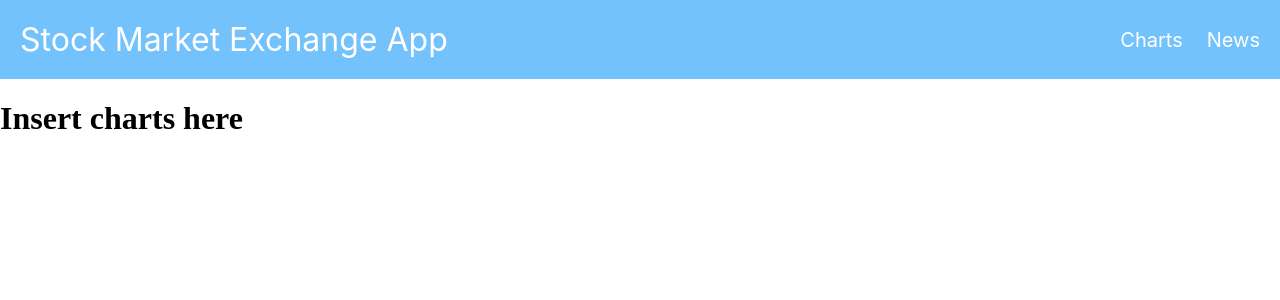
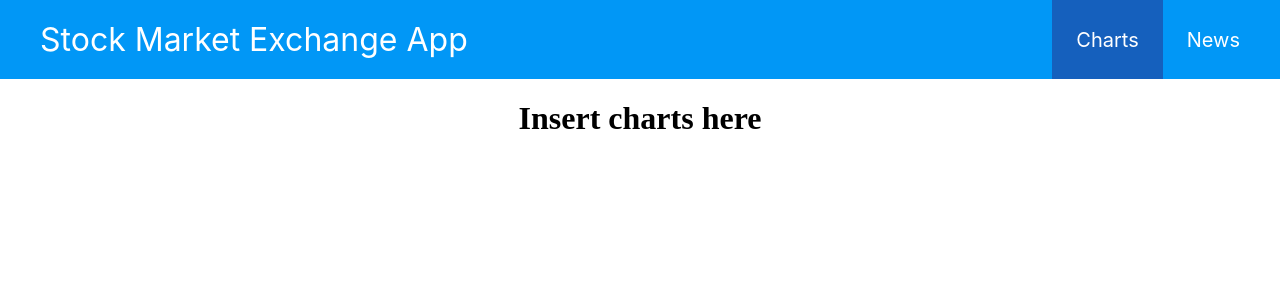
Before and after one commit to Robert-liu3/ECSE-428-team-08, a React (Create React App) app in the folder frontend/: page /charts in a window 1280 px wide. Shown: the top 300 px of the page. Built offline with nearby package versions, Linux system fonts and the light colour scheme.

Commit message:
Improved nav bar

```diff
--- a/frontend/package.json
+++ b/frontend/package.json
@@ -12,6 +12,7 @@
     "react": "^18.2.0",
     "react-dom": "^18.2.0",
     "react-file-base64": "^1.0.3",
+    "react-router-dom": "^6.4.2",
     "react-scripts": "^5.0.1",
     "redux": "^4.2.0",
     "redux-thunk": "^2.4.1",
--- a/frontend/src/App.js
+++ b/frontend/src/App.js
@@ -2,24 +2,20 @@ import NavBar from './components/Nav/NavBar.js'
 import Welcome from './components/Welcome/Welcome.js'
 import Charts from './components/Chart/Chart.js'
 import News from './components/News/News.js'
+import './components/site_style.css'
+import { Route, Routes } from 'react-router-dom'
 
 function App(props) {
-  let Component;
-  switch (window.location.pathname) {
-    case '/':
-      Component = Welcome;
-      break;
-    case '/charts':
-      Component = Charts;
-      break;
-    case '/news':
-      Component = News;
-      break;
-  }
   return (
     <>
       <NavBar/>
-      <Component/>
+      <div className='container'>
+        <Routes>
+          <Route path="/" element={<Welcome/>}/>
+          <Route path="/charts" element={<Charts/>}/>
+          <Route path="/news" element={<News/>}/>
+        </Routes>
+      </div>
     </>
   );
 }
--- a/frontend/src/components/Nav/NavBar.js
+++ b/frontend/src/components/Nav/NavBar.js
@@ -1,15 +1,22 @@
 import "./NavBarStyle.css"
+import { Link, useMatch, useResolvedPath } from 'react-router-dom'
 
 export default function NavBar() {
     return <nav className="nav">
-        <a href="/" className="site_title">Stock Market Exchange App</a>
+        <Link to="/" className="site_title">Stock Market Exchange App</Link>
         <ul>
-            <li className="active">
-                <a href="/charts">Charts</a>
-            </li>
-            <li>
-                <a href="/news">News</a>
-            </li>
+            <CustomTab to="/charts">Charts</CustomTab>
+            <CustomTab to="/news">News</CustomTab>
         </ul>
     </nav>
 }
+
+function CustomTab({to, children, ...props}) {
+    const resolvedPath = useResolvedPath(to);
+    const isActive = useMatch({path: resolvedPath.pathname, end: true})
+    return (
+        <li className={isActive ? "active" : ""}>
+            <Link to={to} {...props}>{children}</Link>
+        </li>
+    )
+}
--- a/frontend/src/components/Nav/NavBarStyle.css
+++ b/frontend/src/components/Nav/NavBarStyle.css
@@ -7,7 +7,7 @@ body {
 }
 
 .nav {
-    background-color: #73c2fb;
+    background-color: #0197f6;
     color: white;
     display: flex;
     justify-content: space-between;
@@ -24,7 +24,7 @@ body {
     height: 100%;
     display: flex;
     align-items: center;
-    padding: 1.25rem 0.25rem;
+    padding: 1.25rem 1.5rem;
 }
 
 .nav ul {
@@ -33,7 +33,7 @@ body {
     margin: 0;
     list-style: none;
     display: flex;
-    gap: 1rem;
+    gap: 0;
     font-family: inherit;
     font: inherit;
     font-size: 1.25rem;
@@ -46,13 +46,13 @@ body {
 }
 
 .site_title:active{
-    background-color: #0197f6;
+    background-color: #1560bd;
+}
+
+.nav li.active {
+    background-color: #1560bd;
 }
 
 .nav li:hover {
-    background-color: #89cff0;
+    background-color: #26619c;
 }
-
-.nav li:active {
-    background-color: #0197f6;
-}
--- /dev/null
+++ b/frontend/src/components/site_style.css
@@ -0,0 +1,4 @@
+.container {
+    margin: 1rem;
+    text-align: center;
+}
--- a/frontend/src/index.js
+++ b/frontend/src/index.js
@@ -1,9 +1,10 @@
 import { createRoot } from "react-dom/client";
 import React from "react";
 import ReactDOM from "react-dom";
+import { BrowserRouter } from "react-router-dom"
 
 import App from "./App";
 
 const root = ReactDOM.createRoot(document.getElementById("root"));
-const element = <App />;
+const element = <BrowserRouter><App /></BrowserRouter>;
 root.render(element);
```
Also changed, not shown: 1 other file (tests, documents, lock files or other folders).
